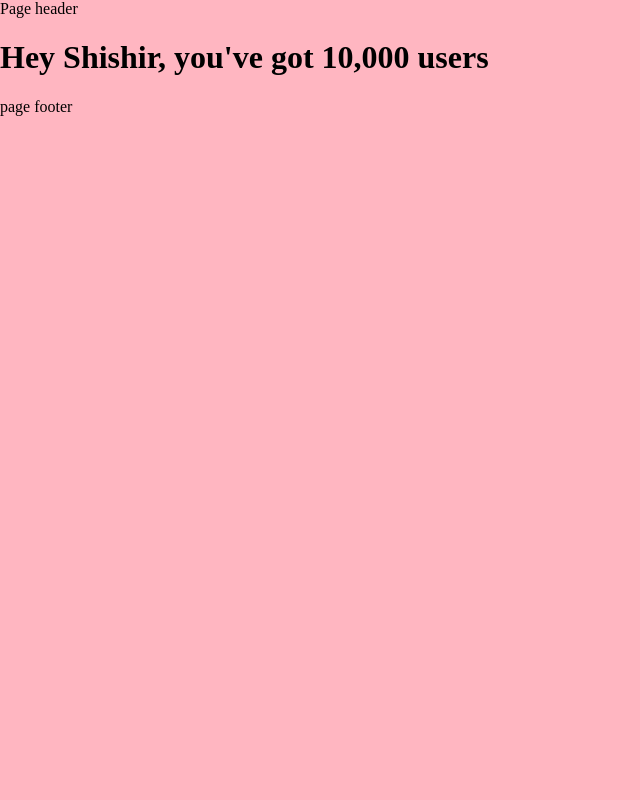
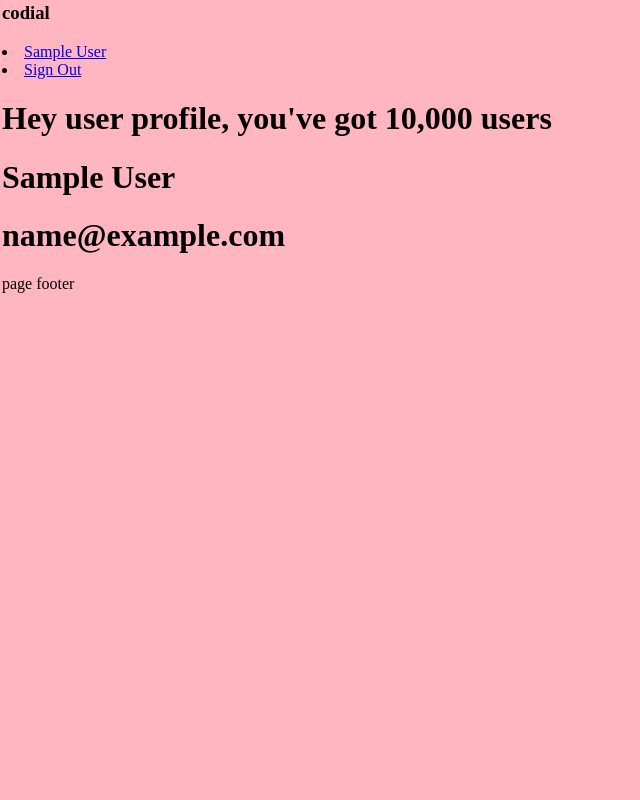
Before and after one commit to shishir474/codial, a Node server app: page /users/profile in a window 1280 px wide. Shown: the whole page, without its empty margins (0-640 px from the left). Run offline with Node 20, Linux system fonts and the light colour scheme; the visitor is signed in with stand-in values (Sample User, id 1); some libraries are stand-ins or nearby versions.

Commit message:
complete passport authentication and start with scss

```diff
--- a/assets/css/layout.css
+++ b/assets/css/layout.css
@@ -1,4 +1,3 @@
- /* below styling will be applied to all the files that are following this layout */
-body{
-    margin:0;
-}
+/* below styling will be applied to all the files that are following this layout */
+body {
+  margin: 2px; }
--- a/assets/css/user_profile.css
+++ b/assets/css/user_profile.css
@@ -1,3 +1,2 @@
-body{
-    background-color:lightpink;
-}
+body {
+  background-color: lightpink; }
--- /dev/null
+++ b/assets/scss/layout.scss
@@ -0,0 +1,5 @@
+ /* below styling will be applied to all the files that are following this layout */
+body{
+    margin:2px;
+
+}
--- /dev/null
+++ b/assets/scss/signup.scss
@@ -0,0 +1,3 @@
+body{
+    background-color: coral;
+}
--- /dev/null
+++ b/assets/scss/user_profile.scss
@@ -0,0 +1,3 @@
+body{
+    background-color:lightpink;
+}
--- a/config/passport-local-strategy.js
+++ b/config/passport-local-strategy.js
@@ -3,6 +3,7 @@ const passport = require('passport');
 const LocalStrategy = require('passport-local').Strategy;
 
 const User = require('../models/User');
+
 // authentication using passport
 passport.use(new LocalStrategy({
     usernameField:'email'
@@ -44,5 +45,25 @@ passport.deserializeUser(function(id, done){
     });
 });
 
+// check if the user is authenticated
+passport.checkAuthentication = function(req,res,next){
+    if (req.isAuthenticated()){
+        // if the req is authenticated i.e. the user is signed in then pass on the req to the next function(controller action)
+        return next();
+    }
+   // if the user is not signed in
+    return res.redirect('/users/sign-in');
+}
+
+// set the user for the views if its authenticated
+passport.setAuthenticatedUser = function(req,res,next){
+    if (req.isAuthenticated()){
+// req.user contains the info of the current signed in user from the session cookie & we're just sending it the the locals for the views
+        res.locals.user = req.user;
+    }
+    next();
+}
+
+
 
 module.exports = passport;
--- a/controllers/users_controller.js
+++ b/controllers/users_controller.js
@@ -1,10 +1,11 @@
 // Since I'm using my collection User here I need to import it
+const passport = require('passport');
 const User = require('../models/User');
 
 module.exports.profile = function(req,res){
     // res.end('<h1>Rendered users profile succesfully</h1>')
     return res.render('user',{
-        title:'Shishir',
+        title:'user profile',
         number:'10,000'
     });
 }
@@ -16,6 +17,11 @@ module.exports.userList = function(req,res){
 
 // render the sign up page
 module.exports.signUp = function(req,res){
+    if (req.isAuthenticated()){
+        // limiting the access of signup/signin page to user once signed in
+        return res.redirect('/users/profile');
+    }
+
     return res.render('user_sign_up',{
         title: 'codial|signUp'
     })
@@ -24,6 +30,11 @@ module.exports.signUp = function(req,res){
 
 // render the sign in page
 module.exports.signIn = function(req,res){
+    if (req.isAuthenticated()){
+        // limiting the access of signup/signin page to user once signed in
+        return res.redirect('/users/profile');
+    }
+
     return res.render('user_sign_in',{
         title: 'codial|signIn'
     })
@@ -60,10 +71,13 @@ module.exports.create = function(req,res){
 
 // sign in and create a session for the user
 module.exports.createSession = function(req,res){
-    // TODO later
+    return res.redirect('/');
 }
 
-
+module.exports.destroySession = function(req,res){
+    req.logout();
+    return res.redirect('/');
+}
 
 //NOTE::   ./ refers to just neighbours of my current file
 //         ../ refers to the neighbours of my parent directory
--- a/index.js
+++ b/index.js
@@ -1,15 +1,33 @@
 // NOTE: keep commiting and pushing all your code on gitHub
 const express = require('express');
-const port = 8080;
+const port = 8000;
 const app = express();
 const expressLayouts = require('express-ejs-layouts');
 const cookieParser = require('cookie-parser');
 const db = require('./config/mongoose');
 const User = require('./models/User');
+const session = require('express-session');
+const passport = require('passport');
+const passportLocal = require('./config/passport-local-strategy');
+const MongoStore = require('connect-mongo')(session);
+var sassMiddleware = require('node-sass-middleware');
+
+app.use(sassMiddleware({
+   src: './assets/scss',
+   dest: './assets/css',
+   debug: true,
+   outputStyle: 'extended',
+   prefix: '/css' // Where prefix is at <link rel="stylesheets" href="prefix/style.css"/>
+
+}));
+
+
+
 
 // look for the static files in the assets folder
 app.use(express.static('./assets'));
 
+// inserts the form data in req.body as key-value pairs where key is the name of the input and value is the value given as an input by the user
 app.use(express.urlencoded());
 
 // telling my app to use the cookie parser so that I can access/alter it
@@ -22,13 +40,38 @@ app.use(expressLayouts);
 app.set('layout extractStyles',true);
 app.set('layout extractScripts',true);
 
+//set up the view engine
+app.set('view engine', 'ejs');
+app.set('views', './views');
+
+// This middleware encrypts the session cookie
+app.use(session({
+    name: 'codial',
+    secret: 'blahsomething',
+    saveUninitialized: false, // don't create session until something stored
+    resave: false, //don't save session if unmodified
+    cookie:{
+        maxAge: (1000 * 60 * 1000) // in ms
+    },
+    // mongo store is used to store the session cookie in the database
+    store: new MongoStore({
+        mongooseConnection: db,
+        autoRemove: 'disabled'
+    },function(err){
+        console.log(err || 'connect mongo-db set up ok');
+    })
+}));
+
+app.use(passport.initialize());
+app.use(passport.session());
+
+// for settng user in res.locals
+app.use(passport.setAuthenticatedUser);
+
 // use express router
 app.use('/',require('./routes'));
 /*For any type of request it requires routes indes.js.So we mapped to it */
 
-//set up the view engine
-app.set('view engine', 'ejs');
-app.set('views', './views');
 
 app.listen(port,function(err){
     if (err){
--- a/package.json
+++ b/package.json
@@ -13,11 +13,14 @@
   "author": "Shishir Singh",
   "license": "ISC",
   "dependencies": {
+    "connect-mongo": "^3.2.0",
     "cookie-parser": "^1.4.5",
     "ejs": "^3.1.5",
     "express": "^4.17.1",
     "express-ejs-layouts": "^2.5.0",
+    "express-session": "^1.17.1",
     "mongoose": "^5.11.14",
+    "node-sass-middleware": "^0.11.0",
     "passport": "^0.4.1",
     "passport-local": "^1.0.0"
   }
--- a/views/_header.ejs
+++ b/views/_header.ejs
@@ -1,3 +1,23 @@
 <header>
-    Page header
+    <div>
+
+    </div>
+    <h3>codial</h3>
+
+
+        <% if (locals.user) { %>
+
+           <li><a href="/users/profile"> <%= user.name %></a> </li>
+
+           <li> <a href="/users/sign-out"> Sign Out</a> </li>
+
+         <% } else { %>
+
+            <li> <a href="/users/sign-in">sign-in</a></li>
+            <li><a href="/users/sign-up">sign-up</a></li>
+
+
+         <% } %>
+
+
 </header>
--- a/views/layout.ejs
+++ b/views/layout.ejs
@@ -7,7 +7,10 @@
 </head>
 <body>
   <%- include('_header') %>
-  <%- body %>
+  <main>
+    <%- body %>
+  </main>
+
     <!-- Here body represents the bodypart of the view file that is going to be rendered -->
   <%- include('_footer') %>
   <%- script %>
--- a/views/user.ejs
+++ b/views/user.ejs
@@ -10,5 +10,9 @@
         <!-- as I've already included my header and footer in layout.ejs that's why I'm omitting(bcoz it's appering twice) this part in body part  -->
         <h1>Hey <%= title%>, you've got <%= number %> users </h1>
         <!-- <%- include('_footer') %> -->
+
+        <!-- as we've set the user in res.locals(after authentication) we're now able to access users data -->
+       <h1> <%= user.name %></h1>
+        <h1> <%= user.email %> </h1>
     </body>
 </html>
```
Also changed, not shown: routes/users.js (+9 -1 lines), 1 other file.
